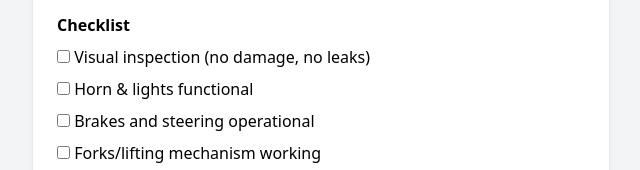
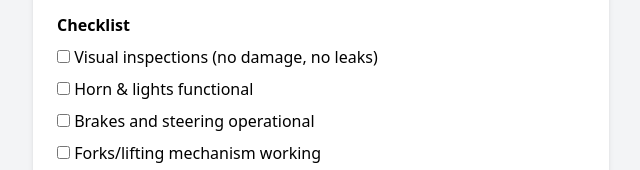
Before and after one commit to muzamil6696/machine-checklist, a plain HTML site: page index.html in a window 1280 px wide. Shown: the part 270-440 px from the top of the page, 319-959 px from the left. Drawn offline with nearby package versions, Linux system fonts and the light colour scheme.

Commit message:
Update index.html

```diff
--- a/index.html
+++ b/index.html
@@ -17,7 +17,7 @@
       <label class="block mb-2 font-semibold">Checklist</label>
       <div class="mb-2">
         <input type="checkbox" id="visual-check" required />
-        <label for="visual-check">Visual inspection (no damage, no leaks)</label>
+        <label for="visual-check">Visual inspections (no damage, no leaks)</label>
       </div>
       <div class="mb-2">
         <input type="checkbox" id="horn-check" required />
```
